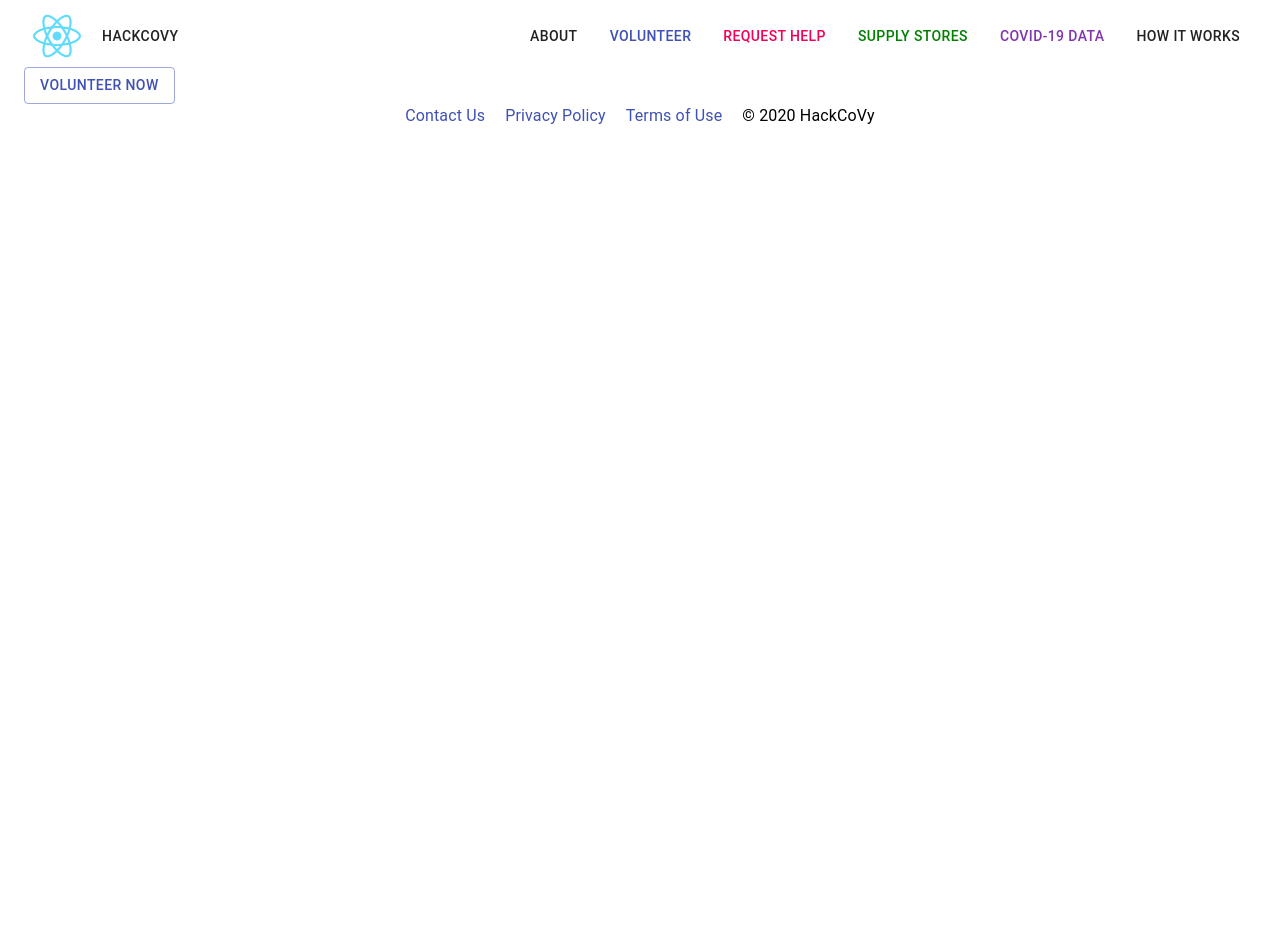
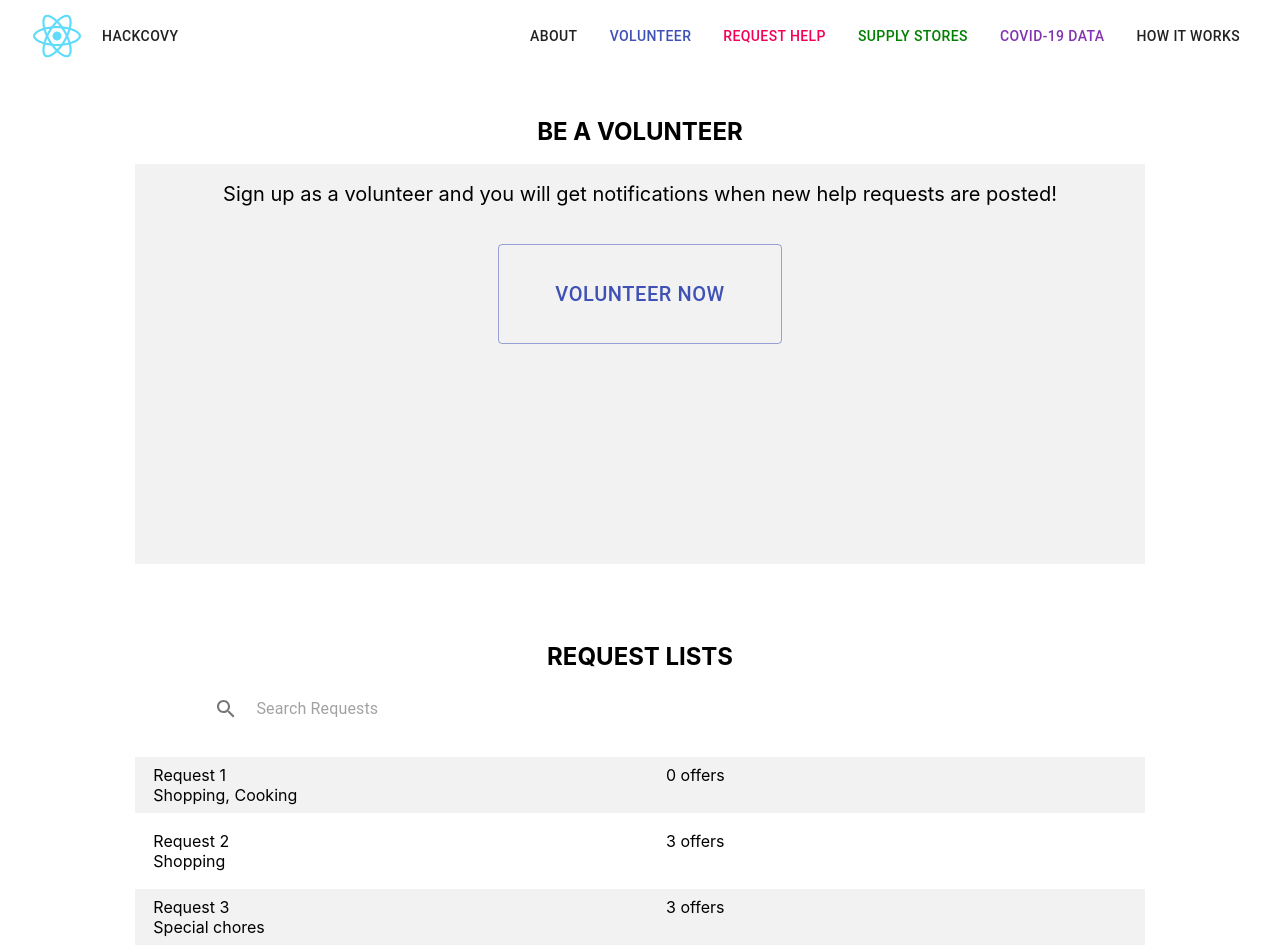
Before and after one commit to ltn18/DoctorAlly, a React (Create React App) app: page /volunteer in a window 1280 px wide. Shown: the top 952 px of the page. Before the commit the page ends 800 px from the top, so only its background shows below. Built offline with nearby package versions, Linux system fonts and the light colour scheme.

Commit message:
update volunteer ui

```diff
--- a/src/components/content/volunteer/volunteer.js
+++ b/src/components/content/volunteer/volunteer.js
@@ -1,17 +1,144 @@
 import React from 'react';
-import { Button } from '@material-ui/core';
+import { Button, Container, Box, Grid } from '@material-ui/core';
+import { makeStyles } from '@material-ui/core/styles';
+import InputBase from '@material-ui/core/InputBase';
+import SearchIcon from '@material-ui/icons/Search';
+import IconButton from '@material-ui/core/IconButton';
+
 import { useHistory } from 'react-router-dom';
+
+const useStyles = makeStyles((theme) => ({
+  root: {
+    '& > *': {
+      margin: theme.spacing(1),
+    },
+    display: 'flex',
+    flexDirection: 'column',
+    alignItems: 'center',
+    marginBottom: 20,
+  },
+  h2: {
+    marginTop: 50
+  },
+  container: {
+    '& > *': {
+      margin: theme.spacing(1),
+    },
+    display: 'flex',
+    flexDirection: 'column',
+    alignItems: 'center',
+    backgroundColor: '#f2f2f2',
+    height: '50vh',
+    width: '100ch',
+    marginTop: '10px',
+    padding: 10,
+  },
+  p: {
+    fontSize: 20,
+    marginBottom: 30
+  },
+  button: {
+    width: '25ch',
+    height: '100px',
+    fontSize: 20
+  },
+  input: {
+    marginLeft: theme.spacing(1),
+    flex: 1,
+    width: '100ch',
+  },
+  iconButton: {
+    marginLeft: 80,
+    padding: 10,
+  },
+  box: {
+    backgroundColor: '#f2f2f2',
+    width: '100ch',
+  },
+  grid: {
+    display: 'flex',
+    justifiedContent: 'center',
+    margin: 10
+  }
+}));
+
+const data = [
+  {
+    id: 1,
+    work: ['Shopping', 'Cooking'],
+    offers: 0,
+  },
+  {
+    id: 2,
+    work: ['Shopping'],
+    offers: 3,
+  },
+  {
+    id: 3,
+    work: ['Special chores'],
+    offers: 3,
+  }
+]
+
+const RequestBox = (props) => {
+  const classes = useStyles()
+  const { color, id, work, offers } = props
+  return (
+    <Box className={classes.box} style={{backgroundColor: props.color}}>
+      <Grid container spacing= {2} className={classes.grid}>
+        <Grid item xs={6}>
+          <div>Request {props.id}</div>
+          <div>{props.work.join(", ")}</div>
+        </Grid>
+        <Grid item xs={6}>{props.offers} offers</Grid>
+      </Grid>
+    </Box>
+  )
+}
 
 const Volunteer = () => {
   const history = useHistory();
+  const classes = useStyles();
   const moveToSignUp = () => {
     history.push("/volunteer/signup");
   }
 
   return (
-    <div>
-      <Button onClick={ moveToSignUp } color="primary" variant="outlined">Volunteer Now</Button>
-    </div>
+    <>
+      <div className={classes.root}>
+        <h2 className={classes.h2}> BE A VOLUNTEER </h2>
+        <Container className={classes.container}>
+          <p className={classes.p}>Sign up as a volunteer and you will get notifications when new help requests are posted!</p>
+          <Button onClick={ moveToSignUp } color="primary" variant="outlined" className={classes.button}>Volunteer Now</Button>
+        </Container>
+      </div>
+
+      <div className={classes.root}>
+        <h2 className={classes.h2}> REQUEST LISTS</h2>
+        <div style={{display: 'flex'}}>
+          <IconButton type="submit" className={classes.iconButton} aria-label="search">
+            <SearchIcon />
+          </IconButton>
+          <InputBase
+            className={classes.input}
+            placeholder="Search Requests"
+            inputProps={{ 'aria-label': 'search requests' }}
+          />
+        </div>
+        <div className='requests-container'>
+        {
+          data.map((box, id) => {
+            if (id % 2 === 0) {
+              return <RequestBox color='#f2f2f2' id={data[id].id} work={data[id].work} offers={data[id].offers}/>
+            } else {
+              return <RequestBox color='#ffffff' id={data[id].id} work={data[id].work} offers={data[id].offers}/>
+            }
+          })
+        }
+
+        </div>
+      </div>
+    </>
   )
 }
 
```
